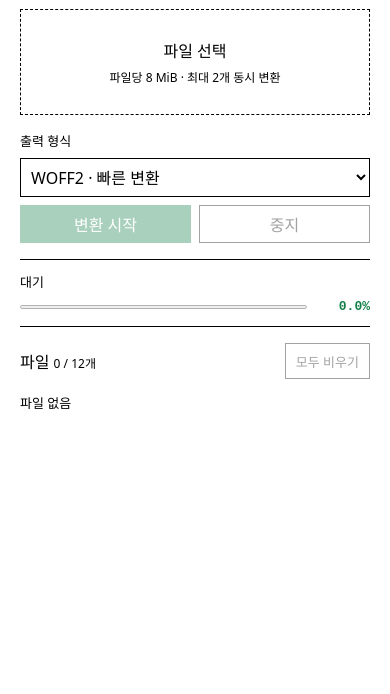
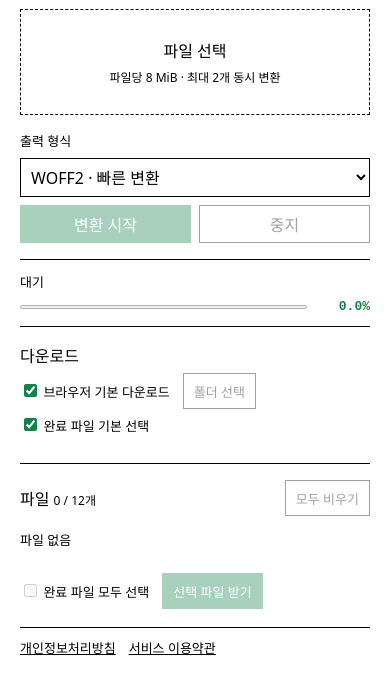
Before and after one commit to hslcrb/theswitcher, a website with bundled scripts: page public/index.html in a window 390 px wide. Shown: the part 76-770 px from the top of the page. Built offline with nearby package versions, Linux system fonts and the light colour scheme; files whose address does not match are found by name.

Commit message:
style: 다운로드 선택과 반응형 저장 설정 UI 적용

```diff
--- a/public/index.html
+++ b/public/index.html
@@ -36,10 +36,23 @@
       <div class="status-copy" role="status" aria-atomic="true"><strong id="status">대기</strong><span id="detail"></span></div>
       <div class="meter"><progress id="progress" value="0" max="1" aria-label="배치 변환 진행" aria-valuetext="0.0%"></progress><output id="rate" aria-live="off">0.0%</output></div>
     </section>
+    <section aria-labelledby="download-title" class="download-panel">
+      <h2 id="download-title">다운로드</h2>
+      <div class="download-options">
+        <label><input id="browser-default" type="checkbox" checked> 브라우저 기본 다운로드</label>
+        <button id="pick-folder" type="button" disabled>폴더 선택</button>
+        <label><input id="auto-select" type="checkbox" checked> 완료 파일 기본 선택</label>
+      </div>
+      <p id="save-status" role="status"></p>
+    </section>
     <section aria-labelledby="list-title">
       <div class="queue-heading"><h2 id="list-title">파일 <span id="count">0 / 12개</span></h2><button class="quiet" id="clear" disabled>모두 비우기</button></div>
       <p class="empty" id="empty">파일 없음</p>
       <ul id="jobs" aria-label="파일별 결과"></ul>
+      <div class="download-actions">
+        <label><input id="select-results" type="checkbox" disabled> 완료 파일 모두 선택</label>
+        <button id="save-batch" class="primary" type="button" disabled>선택 파일 받기</button>
+      </div>
     </section>
     <details id="diagnostics" hidden>
       <summary>오류 기록 (<span id="diagnostic-count">0</span>)</summary>
@@ -47,6 +60,7 @@
       <button type="button" id="diagnostic-export">기록 받기</button>
       <button type="button" id="diagnostic-clear">기록 지우기</button>
     </details>
+    <footer class="legal-links"><a href="/privacy">개인정보처리방침</a> <a href="/terms">서비스 이용약관</a></footer>
     <noscript><p>폰트 변환에는 자바스크립트가 필요합니다.</p></noscript>
   </main>
 </body>
```
